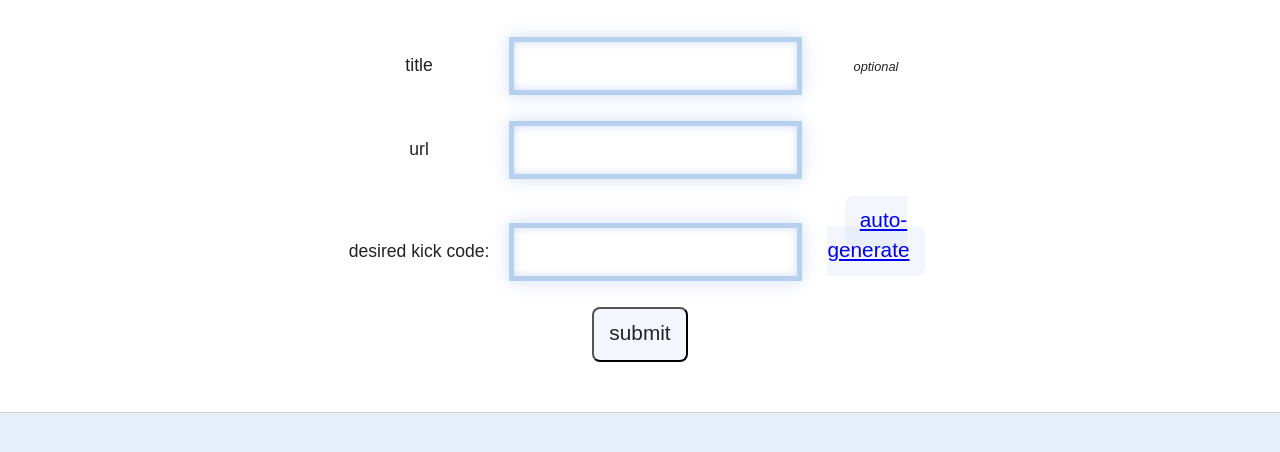
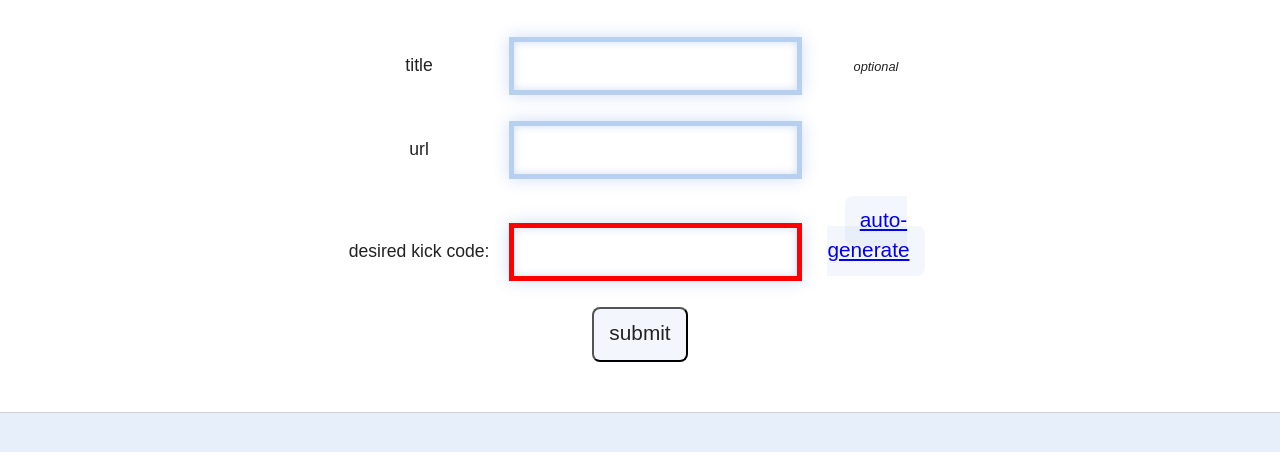
Before and after one commit to silverbucket/kick, a plain HTML site: page submit/index.html in a window 1280 px wide. Shown: the part 126-578 px from the top of the page. Drawn offline with nearby package versions, Linux system fonts and the light colour scheme.

Commit message:
trying out some validation rules

```diff
--- a/css/main.css
+++ b/css/main.css
@@ -111,6 +111,7 @@ article {
 div#logo {
     margin: 20px auto 5% auto;
 }
+
 div#sidelogo {
     display: block;
     width: 100px;
@@ -125,7 +126,6 @@ div#submitformarea {
     display: inline-block;
     margin: 40px auto 50px auto;
 }
-
 
 input:not([type=submit]):not([type=file]) {
     border: 5px solid rgba(20, 99, 206, .3);
@@ -163,11 +163,6 @@ span.note {
 }
 
 
-
-footer {
-    /*background-color: rgba(20, 99, 206, 0.15);*/
-}
-
 footer a, .button {
     font-size: 1.3em;
     padding: 12px 15px 15px 15px;
@@ -179,21 +174,15 @@ footer a, .button {
     -icab-border-radius: 8px;
     -khtml-border-radius: 8px;
 }
+
 footer a:hover, .button:hover {
-background-color: rgba(20, 99, 206, 0.1);
+    background-color: rgba(20, 99, 206, 0.1);
 }
 
 footer span {
     display: inline-block;
     margin: 50px auto 5% auto;
 }
-
-
-
-
-
-
-
 
 
 
--- a/js/main.js
+++ b/js/main.js
@@ -27,7 +27,7 @@ $(document).ready(function() {
         messages: {
             title: "X",
             url: "X",
-            kickcode: "X"
+            kickcode: $("#kickcode").css('border-color', 'red')
         },
         submitHandler: function(form) {
             callBack.contactForm();
--- a/submit/index.html
+++ b/submit/index.html
@@ -38,7 +38,7 @@
                     <div class="counter_label_container"></div><p></p>
 
                     <div class="label_container"><label for="kickcode">desired kick code:</label></div>
-                    <input type="text" name="kickcode" value="" size="25"/>
+                    <input type="text" id="kickcode" name="kickcode" value="" size="25"/>
                     <div class="counter_label_container"><a href="#" id="generate_code" class="button">auto-generate</a></div><p></p>
 
                     <input type="submit" class="button" name="submit" value="submit" size="25"/>
```
